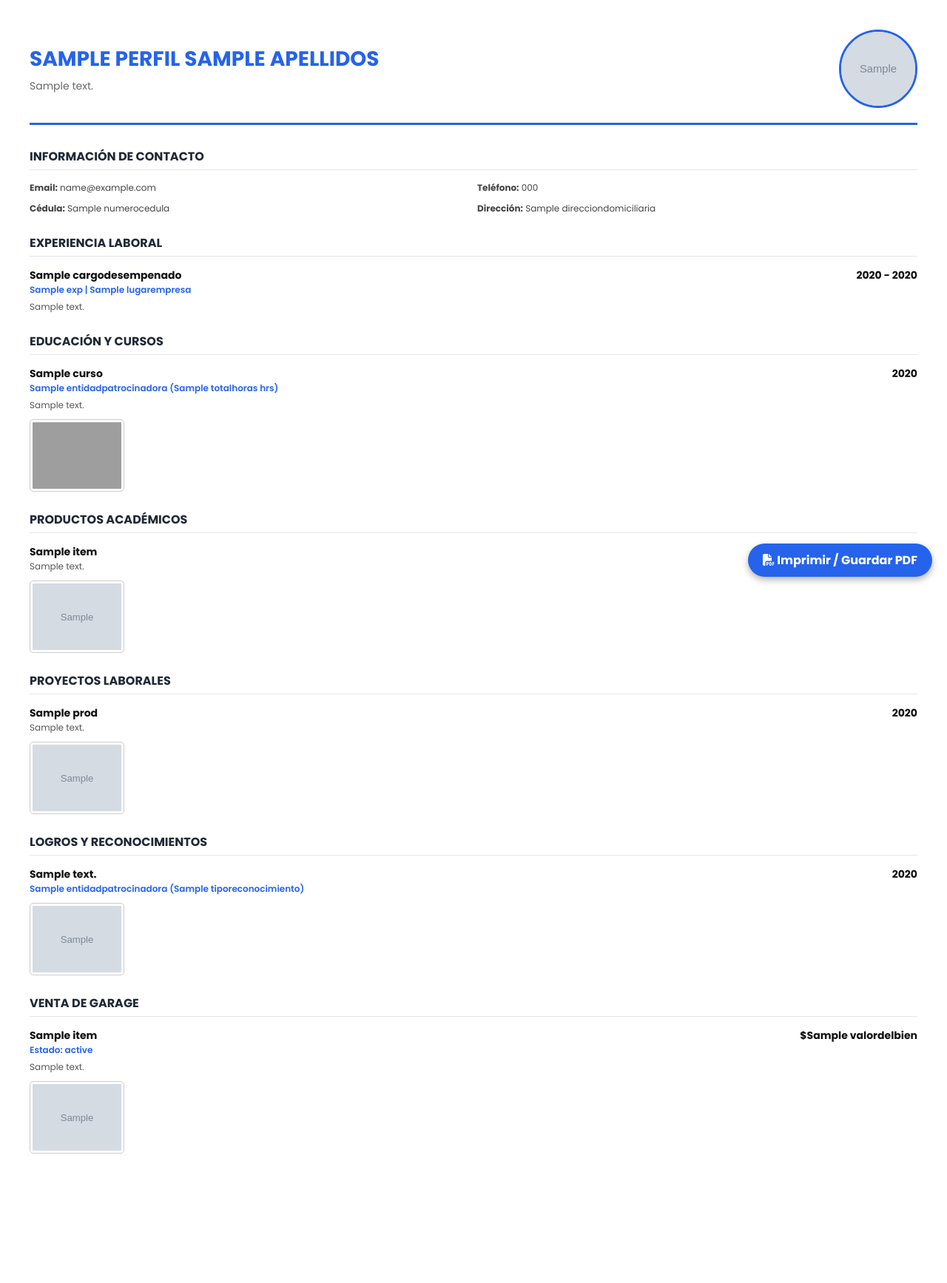
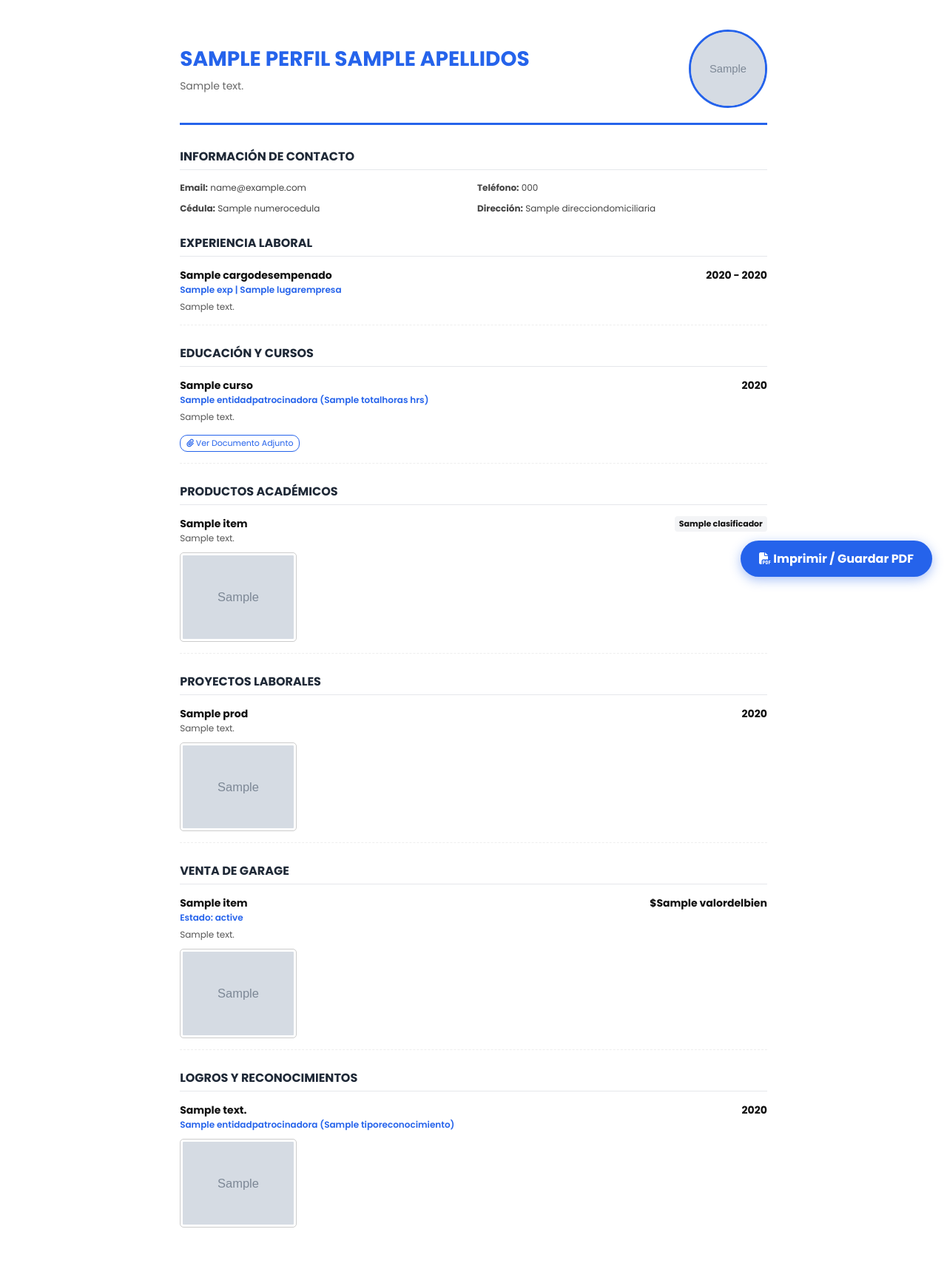
Before and after one commit to alanalava/HOJADEVIDA_ALAN, a Django app: template Perfil/templates/cv_completo.html in a window 1280 px wide. Shown: the whole page at 74% size. Before the commit the page ends 1560 px from the top, so only its background shows below. Run offline with Django 5.2, Linux system fonts and the light colour scheme; the template is opened without the code that fills it: most values are stand-ins (such as "Sample title", 1, 10 or a date in 2020); grey boxes marked "Sample" are stand-in pictures; grey boxes are pictures that could not be loaded.

Commit message:
arreglo PDF 3

```diff
--- a/Perfil/templates/cv_completo.html
+++ b/Perfil/templates/cv_completo.html
@@ -8,19 +8,18 @@
     <link rel="stylesheet" href="https://cdnjs.cloudflare.com/ajax/libs/font-awesome/6.4.0/css/all.min.css">
 
     <style>
-        @page {
-            size: A4;
-            margin: 0;
-        }
+        @page { size: A4; margin: 0; }
         body {
             background: #ffffff;
             font-family: 'Poppins', sans-serif;
             margin: 0;
             padding: 40px;
             color: #333;
+            max-width: 21cm; /* Ancho A4 para vista web */
+            margin: 0 auto;  /* Centrado en web */
         }
 
-        /* Encabezado */
+        /* --- ENCABEZADO --- */
         .header {
             display: flex;
             justify-content: space-between;
@@ -29,102 +28,64 @@
             padding-bottom: 20px;
             margin-bottom: 30px;
         }
-        .header-text h1 {
-            margin: 0;
-            color: #2563eb;
-            font-size: 28px;
-            text-transform: uppercase;
-        }
-        .header-text p {
-            margin: 5px 0 0 0;
-            color: #666;
-            font-size: 14px;
-        }
+        .header-text h1 { margin: 0; color: #2563eb; font-size: 28px; text-transform: uppercase; }
+        .header-text p { margin: 5px 0 0 0; color: #666; font-size: 14px; }
 
-        /* Foto de Perfil */
         .profile-img {
-            width: 100px;
-            height: 100px;
+            width: 100px; height: 100px;
             border-radius: 50%;
             border: 3px solid #2563eb;
             object-fit: cover;
+            background: #eee; /* Fondo gris por si no carga */
         }
 
-        /* Secciones */
+        /* --- SECCIONES --- */
         h3.section-title {
-            color: #1f2937;
-            font-size: 16px;
-            text-transform: uppercase;
-            border-bottom: 1px solid #e5e7eb;
-            margin-top: 25px;
-            margin-bottom: 15px;
-            padding-bottom: 5px;
-            font-weight: 700;
+            color: #1f2937; font-size: 16px; text-transform: uppercase;
+            border-bottom: 1px solid #e5e7eb; margin-top: 25px; margin-bottom: 15px;
+            padding-bottom: 5px; font-weight: 700;
         }
 
-        .item {
-            margin-bottom: 20px;
-            page-break-inside: avoid; /* Evita que se corte a la mitad al imprimir */
+        .item { margin-bottom: 20px; page-break-inside: avoid; border-bottom: 1px dashed #eee; padding-bottom: 15px; }
+        .item:last-child { border-bottom: none; }
+
+        .item-head { display: flex; justify-content: space-between; font-weight: 700; font-size: 14px; color: #111; }
+        .item-sub { color: #2563eb; font-size: 12px; font-weight: 600; margin-bottom: 5px; }
+        .item-desc { font-size: 12px; color: #555; line-height: 1.5; text-align: justify; }
+
+        /* --- IMÁGENES DE EVIDENCIA --- */
+        .evidence-container { margin-top: 10px; }
+        .evidence-img {
+            max-width: 150px; /* Tamaño controlado */
+            max-height: 150px;
+            border: 1px solid #ccc; padding: 3px; border-radius: 5px;
+            display: block;
         }
-
-        .item-head {
-            display: flex;
-            justify-content: space-between;
-            font-weight: 700;
-            font-size: 14px;
-            color: #111;
-        }
-
-        .item-sub {
-            color: #2563eb;
-            font-size: 12px;
-            font-weight: 600;
-            margin-bottom: 5px;
-        }
-
-        .item-desc {
-            font-size: 12px;
-            color: #555;
-            line-height: 1.5;
-            text-align: justify;
-        }
-
-        /* Imágenes de evidencia */
-        .evidence-img {
-            margin-top: 10px;
-            width: 120px; /* Tamaño fijo para que no rompa el PDF */
-            height: auto;
-            border: 1px solid #ccc;
-            padding: 3px;
-            border-radius: 5px;
-            display: block;
+        .evidence-link {
+            display: inline-block; margin-top: 5px; font-size: 11px;
+            color: #2563eb; text-decoration: none; border: 1px solid #2563eb;
+            padding: 2px 8px; border-radius: 10px;
         }
 
         .contact-grid {
-            display: grid;
-            grid-template-columns: 1fr 1fr;
-            gap: 10px;
-            font-size: 12px;
-            margin-bottom: 20px;
-            color: #444;
+            display: grid; grid-template-columns: 1fr 1fr; gap: 10px;
+            font-size: 12px; margin-bottom: 20px; color: #444;
         }
 
-        /* Botón solo visible en web, oculto al imprimir */
+        /* BOTÓN FLOTANTE */
         .print-btn {
-            position: fixed;
-            bottom: 20px;
-            right: 20px;
-            background: #2563eb;
-            color: white;
-            padding: 10px 20px;
-            border-radius: 50px;
-            text-decoration: none;
-            font-weight: bold;
-            box-shadow: 0 4px 10px rgba(0,0,0,0.3);
+            position: fixed; bottom: 20px; right: 20px;
+            background: #2563eb; color: white; padding: 12px 25px;
+            border-radius: 50px; text-decoration: none; font-weight: bold;
+            box-shadow: 0 4px 15px rgba(37, 99, 235, 0.4);
+            transition: transform 0.2s;
+            z-index: 9999;
         }
+        .print-btn:hover { transform: scale(1.05); background: #1d4ed8; }
+
         @media print {
-            .print-btn { display: none; }
-            body { padding: 0 20px; }
+            .print-btn { display: none !important; }
+            body { padding: 0; max-width: 100%; }
         }
     </style>
 </head>
@@ -141,9 +102,11 @@
         </div>
 
         {% if perfil.fotoperfil %}
-        <img src="{% if request.is_secure %}https{% else %}http{% endif %}://{{ request.get_host }}{{ perfil.fotoperfil.url }}"
-             class="profile-img" alt="Foto Perfil"
-             onerror="this.style.display='none'">
+            <img src="{{ perfil.fotoperfil.url }}" class="profile-img" alt="Perfil">
+        {% else %}
+            <div class="profile-img" style="display:flex; align-items:center; justify-content:center; color:#2563eb; font-size:40px; font-weight:bold;">
+                {{ perfil.nombres|slice:":1" }}
+            </div>
         {% endif %}
     </div>
 
@@ -180,13 +143,19 @@
         <div class="item-sub">{{ curso.entidadpatrocinadora }} ({{ curso.totalhoras }} hrs)</div>
         <div class="item-desc">{{ curso.descripcioncurso }}</div>
 
-        {% if curso.certificado %}
-            <img src="{% if request.is_secure %}https{% else %}http{% endif %}://{{ request.get_host }}{{ curso.certificado.url }}"
-                 class="evidence-img">
-        {% elif curso.imagen %}
-            <img src="{% if request.is_secure %}https{% else %}http{% endif %}://{{ request.get_host }}{{ curso.imagen.url }}"
-                 class="evidence-img">
-        {% endif %}
+        <div class="evidence-container">
+            {% with evidencia=curso.certificado|default:curso.imagen|default:curso.archivo|default:curso.documento %}
+                {% if evidencia %}
+                    {% if evidencia.url|lower|slice:"-3:" == "jpg" or evidencia.url|lower|slice:"-3:" == "png" or evidencia.url|lower|slice:"-4:" == "jpeg" %}
+                        <img src="{{ evidencia.url }}" class="evidence-img" alt="Certificado">
+                    {% else %}
+                        <a href="{{ evidencia.url }}" target="_blank" class="evidence-link">
+                            <i class="fas fa-paperclip"></i> Ver Documento Adjunto
+                        </a>
+                    {% endif %}
+                {% endif %}
+            {% endwith %}
+        </div>
     </div>
     {% endfor %}
     {% endif %}
@@ -197,14 +166,23 @@
     <div class="item">
         <div class="item-head">
             <span>{{ item.nombrerecurso }}</span>
-            <span style="font-size:11px; color:#666;">{{ item.clasificador }}</span>
+            <span style="font-size:11px; background:#f3f4f6; padding:2px 6px; border-radius:4px;">{{ item.clasificador }}</span>
         </div>
         <div class="item-desc">{{ item.descripcion }}</div>
 
-        {% if item.imagen %}
-            <img src="{% if request.is_secure %}https{% else %}http{% endif %}://{{ request.get_host }}{{ item.imagen.url }}"
-                 class="evidence-img">
-        {% endif %}
+        <div class="evidence-container">
+            {% with evidencia=item.imagen|default:item.archivo|default:item.documento|default:item.foto %}
+                {% if evidencia %}
+                    {% if evidencia.url|lower|slice:"-3:" == "jpg" or evidencia.url|lower|slice:"-3:" == "png" or evidencia.url|lower|slice:"-4:" == "jpeg" %}
+                        <img src="{{ evidencia.url }}" class="evidence-img" alt="Evidencia">
+                    {% else %}
+                        <a href="{{ evidencia.url }}" target="_blank" class="evidence-link">
+                            <i class="fas fa-paperclip"></i> Ver Archivo
+                        </a>
+                    {% endif %}
+                {% endif %}
+            {% endwith %}
+        </div>
     </div>
     {% endfor %}
     {% endif %}
@@ -219,28 +197,13 @@
         </div>
         <div class="item-desc">{{ prod.descripcion }}</div>
 
-        {% if prod.imagen %}
-            <img src="{% if request.is_secure %}https{% else %}http{% endif %}://{{ request.get_host }}{{ prod.imagen.url }}"
-                 class="evidence-img">
-        {% endif %}
-    </div>
-    {% endfor %}
-    {% endif %}
-
-    {% if reconocimientos %}
-    <h3 class="section-title">Logros y Reconocimientos</h3>
-    {% for reco in reconocimientos %}
-    <div class="item">
-        <div class="item-head">
-            <span>{{ reco.descripcionreconocimiento }}</span>
-            <span>{{ reco.fechareconocimiento|date:"Y" }}</span>
+        <div class="evidence-container">
+            {% with evidencia=prod.imagen|default:prod.archivo|default:prod.documento|default:prod.foto %}
+                {% if evidencia %}
+                    <img src="{{ evidencia.url }}" class="evidence-img" onerror="this.style.display='none'">
+                {% endif %}
+            {% endwith %}
         </div>
-        <div class="item-sub">{{ reco.entidadpatrocinadora }} ({{ reco.tiporeconocimiento }})</div>
-
-        {% if reco.imagen %}
-            <img src="{% if request.is_secure %}https{% else %}http{% endif %}://{{ request.get_host }}{{ reco.imagen.url }}"
-                 class="evidence-img">
-        {% endif %}
     </div>
     {% endfor %}
     {% endif %}
@@ -256,10 +219,40 @@
         <div class="item-sub">Estado: {{ item.estadoproducto }}</div>
         <div class="item-desc">{{ item.descripcion }}</div>
 
-        {% if item.imagen %}
-            <img src="{% if request.is_secure %}https{% else %}http{% endif %}://{{ request.get_host }}{{ item.imagen.url }}"
-                 class="evidence-img">
-        {% endif %}
+        <div class="evidence-container">
+            {% with evidencia=item.imagen|default:item.foto|default:item.archivo %}
+                {% if evidencia %}
+                     <img src="{{ evidencia.url }}" class="evidence-img" alt="Foto Producto" onerror="this.style.display='none'">
+                {% endif %}
+            {% endwith %}
+        </div>
+    </div>
+    {% endfor %}
+    {% endif %}
+
+    {% if reconocimientos %}
+    <h3 class="section-title">Logros y Reconocimientos</h3>
+    {% for reco in reconocimientos %}
+    <div class="item">
+        <div class="item-head">
+            <span>{{ reco.descripcionreconocimiento }}</span>
+            <span>{{ reco.fechareconocimiento|date:"Y" }}</span>
+        </div>
+        <div class="item-sub">{{ reco.entidadpatrocinadora }} ({{ reco.tiporeconocimiento }})</div>
+
+        <div class="evidence-container">
+            {% with evidencia=reco.imagen|default:reco.certificado|default:reco.documento|default:reco.archivo %}
+                {% if evidencia %}
+                    {% if evidencia.url|lower|slice:"-3:" == "jpg" or evidencia.url|lower|slice:"-3:" == "png" or evidencia.url|lower|slice:"-4:" == "jpeg" %}
+                        <img src="{{ evidencia.url }}" class="evidence-img" alt="Reconocimiento">
+                    {% else %}
+                        <a href="{{ evidencia.url }}" target="_blank" class="evidence-link">
+                            <i class="fas fa-paperclip"></i> Ver Documento
+                        </a>
+                    {% endif %}
+                {% endif %}
+            {% endwith %}
+        </div>
     </div>
     {% endfor %}
     {% endif %}
```
